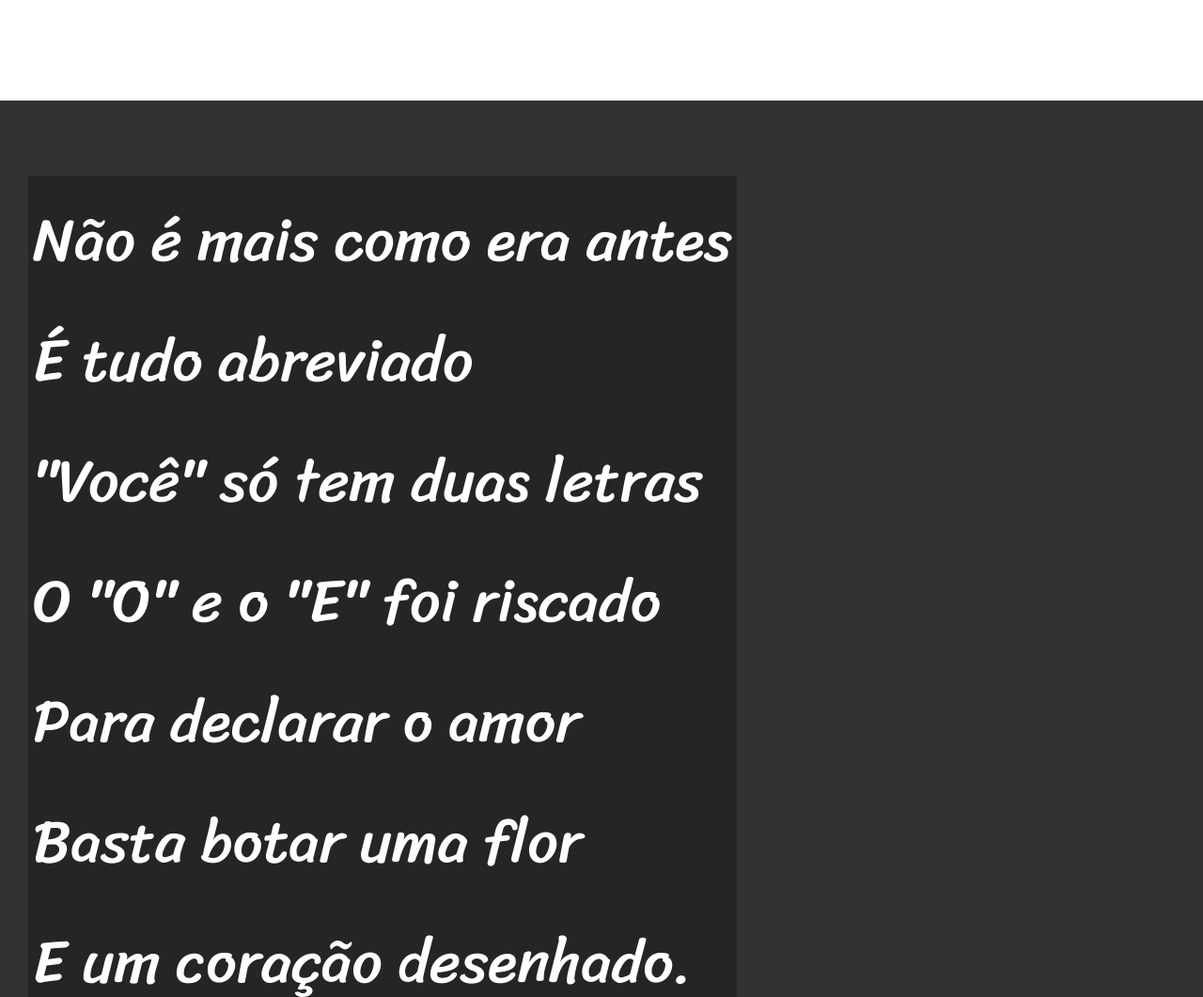
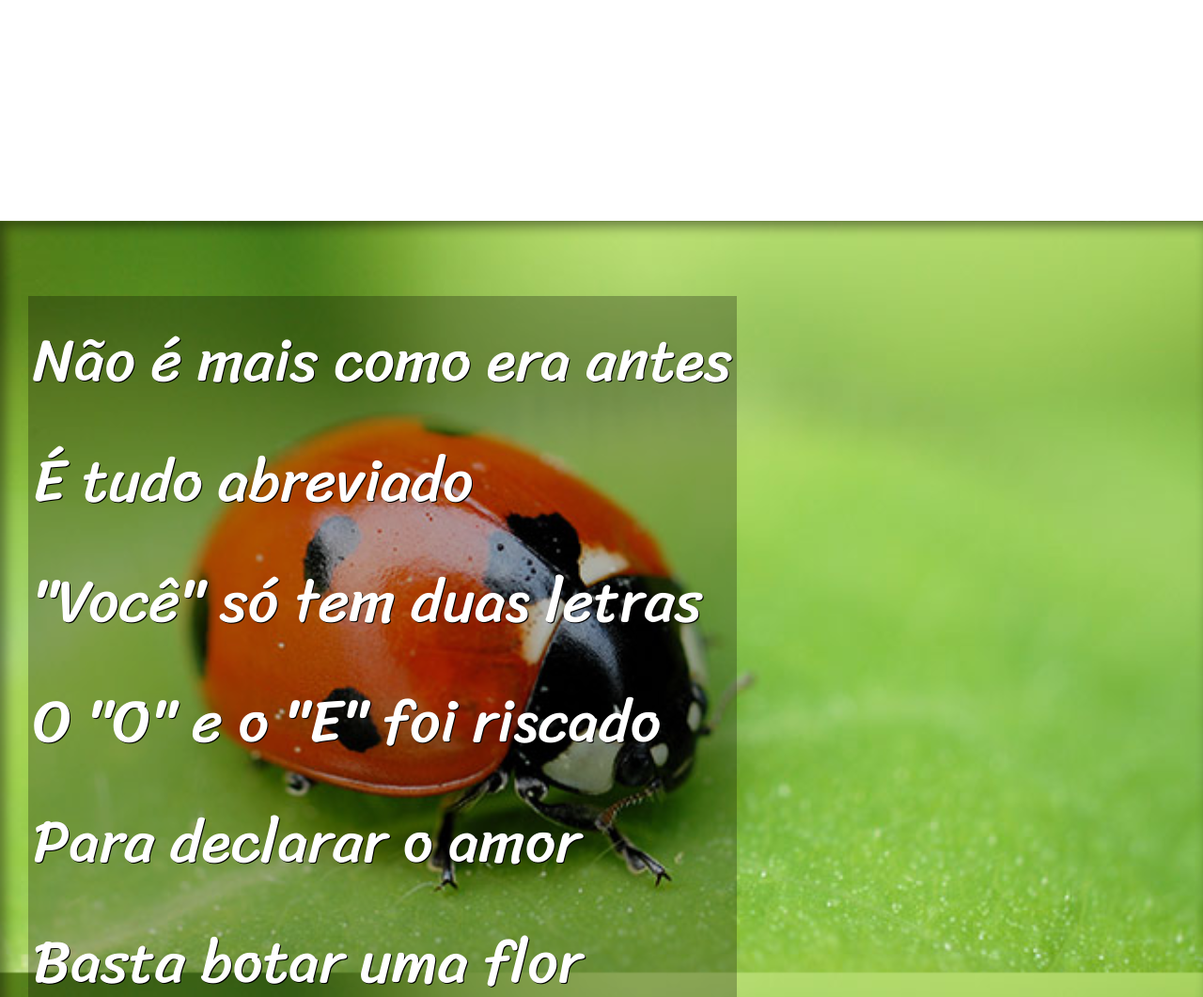
Before and after one commit to Tomazini2406/html-css, a plain HTML site: page desafios/d012/index.html in a window 1280 px wide. Shown: the part 1209-2270 px from the top of the page at 94% size. Drawn offline with Linux system fonts and the light colour scheme.

Commit message:
terminei o projeto cordel

```diff
--- a/desafios/d012/estilo/style.css
+++ b/desafios/d012/estilo/style.css
@@ -57,6 +57,22 @@ section{
     font-size: 5vw;
 }
 
+#img01{
+    background-image: url('../imagens/joaninha.jpg');
+    background-repeat: no-repeat;
+    background-position: center left;
+}
+
+#img02{
+    background-image: url('../imagens/livros-biblioteca.jpg');
+    background-repeat: no-repeat;
+    background-position: center center;
+}
+
+section > p{
+    padding-bottom: 2em;
+}
+
 section.normal{
     background-color: white;
     color: black;
@@ -65,12 +81,17 @@ section.normal{
 section.imagem{
     background-color: rgb(51, 50, 50);
     color: white;
+    background-attachment: fixed;
+    box-shadow: inset 6px 6px 13px 0px rgba(0, 0, 0, 0.441);
+    background-size: cover;
+
 }
 
 section.imagem > p{
-    display: inline-block; /**/
+    display: inline-block; /*forma uma caixa que se adapta ao texto*/
     padding: 5px;
     background-color: rgba(0, 0, 0, 0.263);
+    text-shadow: 1px 1px 0px black;
 }
 
 
--- a/desafios/d012/index.html
+++ b/desafios/d012/index.html
@@ -28,7 +28,7 @@
 
 
 
-    <section class="imagem">
+    <section class="imagem" id="img01">
         <p>
             Não é mais como era antes <br>
             É tudo abreviado <br>
@@ -66,7 +66,7 @@
 
 
 
-    <section class="imagem">
+    <section class="imagem" id="img02">
         <p>
             Tenho saudade das cartas <br>
             Escritas com a própria mão <br>
```
Also changed, not shown: desafios/d012/imagens/._background001.jpg (deleted), desafios/d012/imagens/._background002.jpg (deleted), desafios/d012/imagens/joaninha.jpg (added), desafios/d012/imagens/livros-biblioteca.jpg (added).
